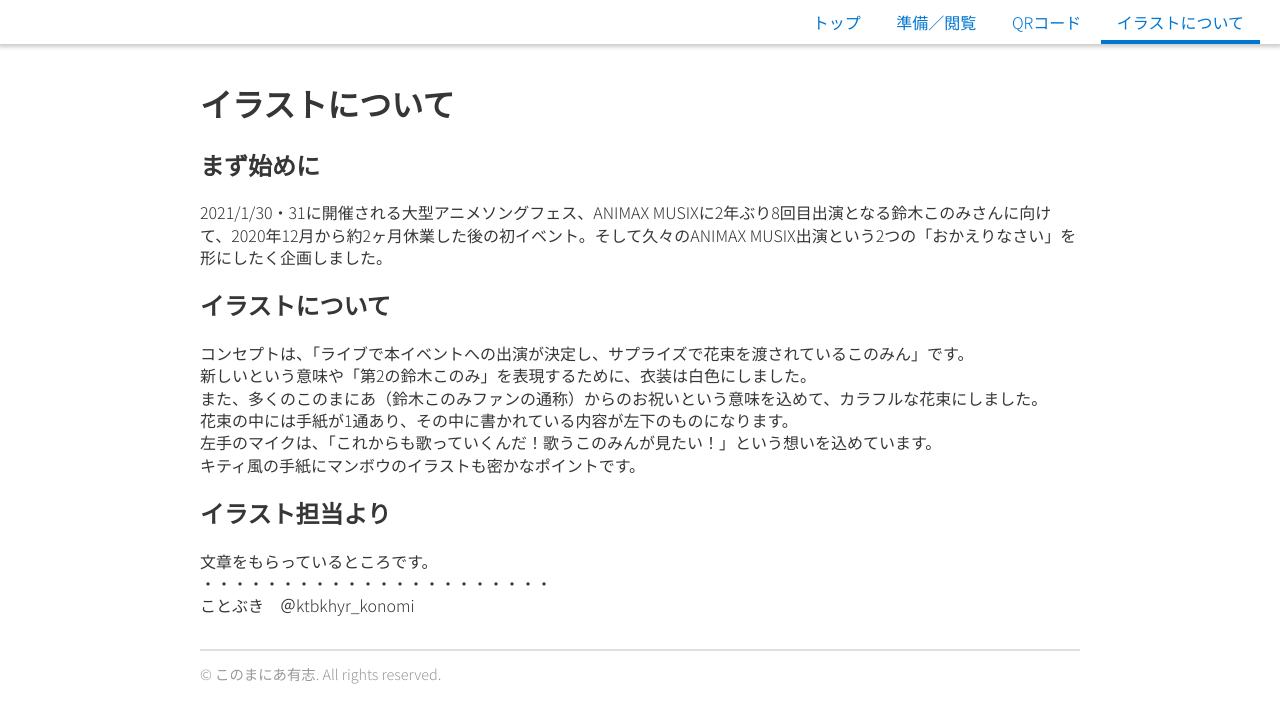
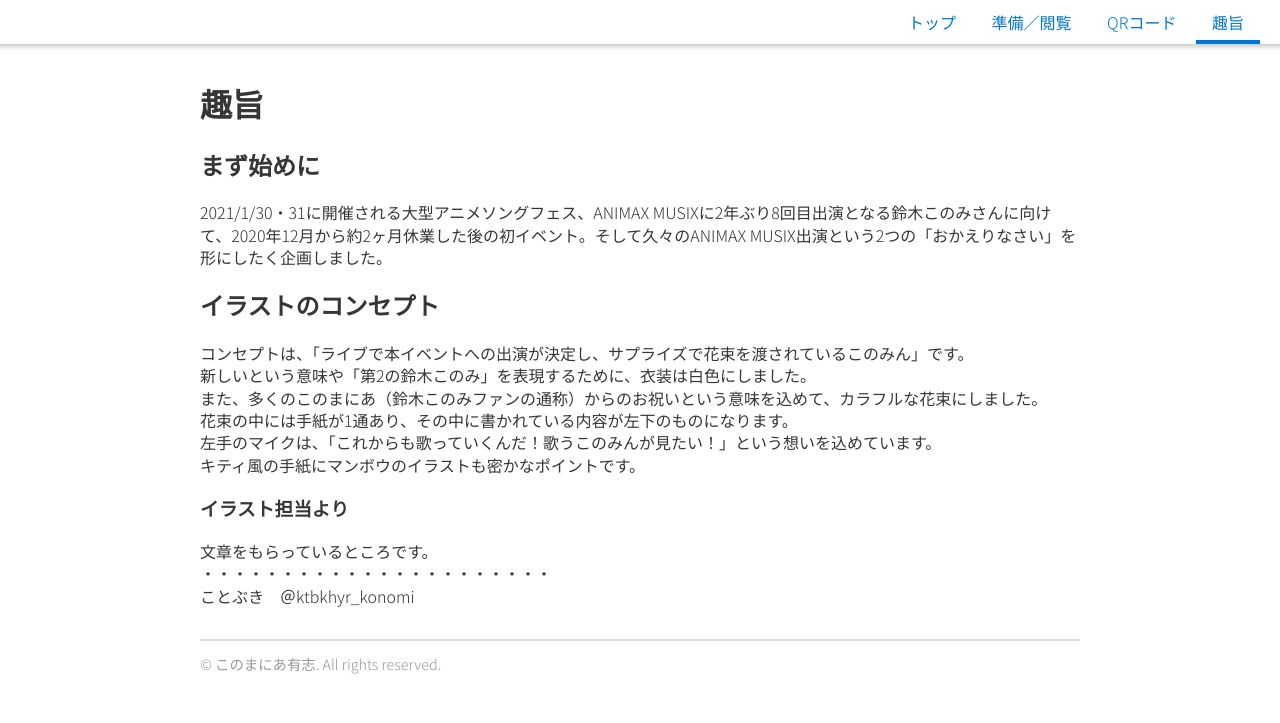
Before and after one commit to konomania/konomania.github.io, a Jekyll site: the page built from _pages/concept.md, in a window 1280 px wide. Shown: the top 723 px of the page. Built offline with Jekyll 4.4.1, drawn with Linux system fonts in a browser that asks for light colours.

Commit message:
Update concept.md

```diff
--- a/_pages/concept.md
+++ b/_pages/concept.md
@@ -1,15 +1,15 @@
 ---
 layout: page
-title: イラストについて
+title: 趣旨
 sort_order: 3
 ---
-# イラストについて
+# 趣旨
 
 ## まず始めに
 
 2021/1/30・31に開催される大型アニメソングフェス、ANIMAX MUSIXに2年ぶり8回目出演となる鈴木このみさんに向けて、2020年12月から約2ヶ月休業した後の初イベント。そして久々のANIMAX MUSIX出演という2つの「おかえりなさい」を形にしたく企画しました。
 
-## イラストについて
+## イラストのコンセプト
 
 コンセプトは、「ライブで本イベントへの出演が決定し、サプライズで花束を渡されているこのみん」です。
 新しいという意味や「第2の鈴木このみ」を表現するために、衣装は白色にしました。
@@ -18,7 +18,7 @@
 左手のマイクは、「これからも歌っていくんだ！歌うこのみんが見たい！」という想いを込めています。
 キティ風の手紙にマンボウのイラストも密かなポイントです。
 
-## イラスト担当より
+### イラスト担当より
 文章をもらっているところです。
 ・・・・・・・・・・・・・・・・・・・・・・
 ことぶき　＠ktbkhyr_konomi
```
